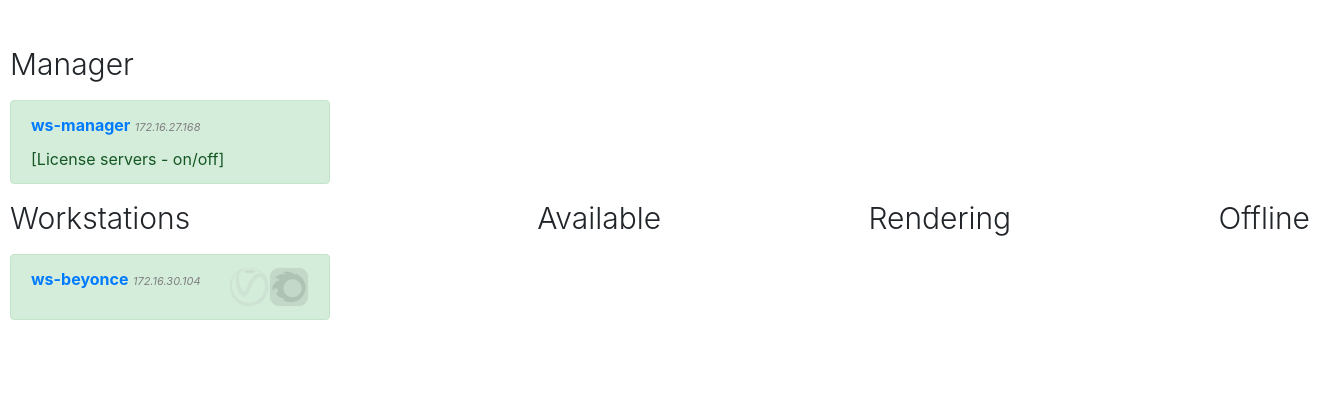
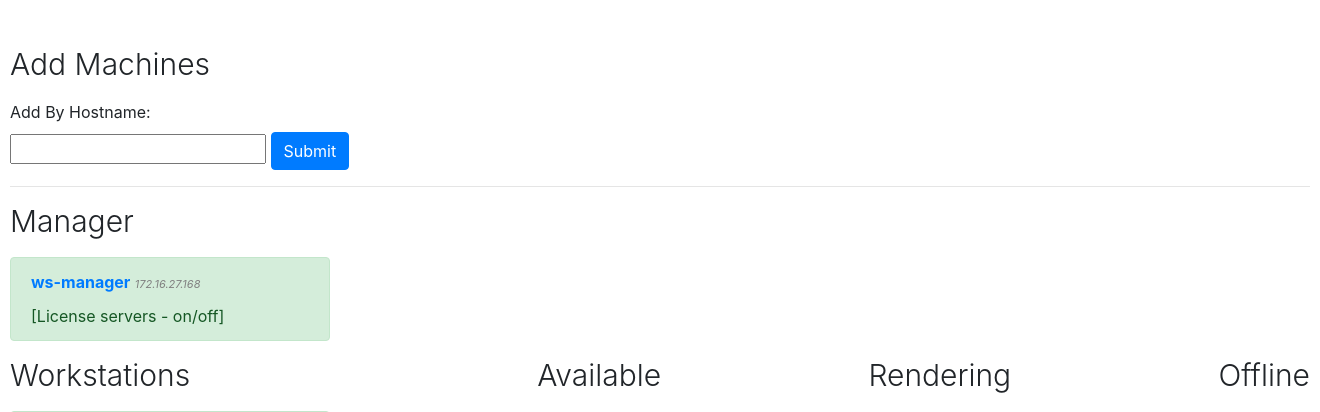
Before and after one commit to najar1412/rorender, a Django app: page /rorender/ in a window 1320 px wide. Shown: the part 56-468 px from the top of the page. Run offline with Django 3.2, Linux system fonts and the light colour scheme; data comes from the database, SQL or seed files in the repository; both versions use the stored data as it was after the commit; some libraries are stand-ins or nearby versions.

Commit message:
functionality adding machine via hostname

```diff
--- /dev/null
+++ b/rendertools/rorender/forms.py
@@ -0,0 +1,4 @@
+from django import forms
+
+class find_by_hostname(forms.Form):
+    hostname = forms.CharField(label='', max_length=100)
--- a/rendertools/rorender/module/database.py
+++ b/rendertools/rorender/module/database.py
@@ -31,6 +31,8 @@ def process_new_ports(ports, ip=None, machine=None):
 
     else:
         machine.corona_running = False
+
+    machine.running = True
 
 
     return machine
--- a/rendertools/rorender/templates/rorender/index.html
+++ b/rendertools/rorender/templates/rorender/index.html
@@ -3,6 +3,20 @@
 {% load static %}
 
 {% block content %}
+
+<h1 class="display-4" style="font-size:30px;padding-bottom:10px;">Add Machines</h1>
+
+<form action="scan_hostname/" method="post">
+    {% csrf_token %}
+    <div class="form-group">
+      <label for="textarea-hostname">Add By Hostname:</label>
+     <br>
+      {{form}}
+      <button type="submit" class="btn btn-primary">Submit</button>
+    </div>
+  </form>
+
+<hr>
 
 <div style="display:flex; flex-direction: column;">
         <h1 class="display-4" style="font-size:30px;padding-bottom:10px;">Manager</h1>
@@ -81,4 +95,7 @@
 
 </div>
 
+
+
+
 {% endblock %}
--- a/rendertools/rorender/urls.py
+++ b/rendertools/rorender/urls.py
@@ -7,6 +7,7 @@ urlpatterns = [
     path('pop/', views.scan_ip_range, name='scan_ip_range'),
     path('refresh/', views.refresh, name='refresh'),
     path('manage/', views.manage, name='manage'),
+    path('scan_hostname/', views.scan_hostname, name='scan_hostname'),
     path('make_workstation/', views.make_workstation, name='make_workstation'),
     path('make_manager/', views.make_manager, name='make_manager'),
     path('make_rhino/', views.make_rhino, name='make_rhino'),
--- a/rendertools/rorender/views.py
+++ b/rendertools/rorender/views.py
@@ -1,5 +1,6 @@
 from django.shortcuts import render, redirect, HttpResponse
 
+from .forms import find_by_hostname
 from .models import Machine
 from .module.network import LocalNetworkScanner, rdc_file_in_memory
 from .module.database import (
@@ -9,9 +10,11 @@ from .module.database import (
 
 #TODO: database file management, if db_file.sqite3 exists... etv
 #TODO: refactor FAKE_DATA, FAKE_LAN_IP
+#TODO: delete from frontend
+#TODO: add via ip, hostname
 
-FAKE_LAN_IP = '192.168.1.'
-FAKE_DEEP_LAN_IP = '192.168.'
+FAKE_LAN_IP = '172.16.30.'
+FAKE_DEEP_LAN_IP = '172.16.'
 
 FAKE_DATA = {
     '192.168.1.8': ('192.168.1.8', ['3389']),
@@ -38,7 +41,8 @@ def index(request):
     machines = Machine.objects.all().order_by('name')
     context = {
         'machines': machines,
-        'manage': False
+        'manage': False,
+        'form': find_by_hostname
         }
 
     return render(request, 'rorender/index.html', context)
@@ -60,7 +64,6 @@ def refresh(request):
 
     # else machines in database not found in networkscan
     machines = Machine.objects.all().order_by('name')
-    print(machines)
     for machine in machines:
         if machine.name in database_machines_found:
             pass
@@ -75,7 +78,7 @@ def refresh(request):
 def scan_ip_range(request):
     """Endpoint that scans the local network for machines with selected
     ports open"""
-    local_machines = LocalNetworkScanner(FAKE_DEEP_LAN_IP).slow_scan()
+    local_machines = LocalNetworkScanner(FAKE_LAN_IP).scan()
 
     for k, v in local_machines.items():
         if Machine.objects.filter(ip=v[0]).exists():
@@ -86,6 +89,26 @@ def scan_ip_range(request):
             new_machine = Machine(name=k, ip=v[0], port=' '.join(v[1]))
             process_new_ports(ports=v[1], machine=new_machine)
             new_machine.save()
+
+    return redirect('index')
+
+
+def scan_hostname(request):
+    """Endpoint that scans lan for hostname"""
+    #TODO: IMP process_new_ports
+    if request.method == 'POST':
+        form = find_by_hostname(request.POST)
+        if form.is_valid():
+            hostname = form.cleaned_data['hostname']
+
+            machine = LocalNetworkScanner(FAKE_LAN_IP).find_by_hostname(hostname)
+            if machine:
+                machine_hostname = list(machine.keys())[0]
+                new_machine = Machine(name=machine_hostname, ip=machine[machine_hostname][0], port=' '.join(machine[machine_hostname][1]))
+                # process_new_ports(ports=machine[machine[0]][1], machine=new_machine)
+                new_machine.save()
+
+            return redirect('index')
 
     return redirect('index')
 
```
Also changed, not shown: rendertools/rorender/module/network.py (+8 -3 lines), rendertools/db.sqlite3.
